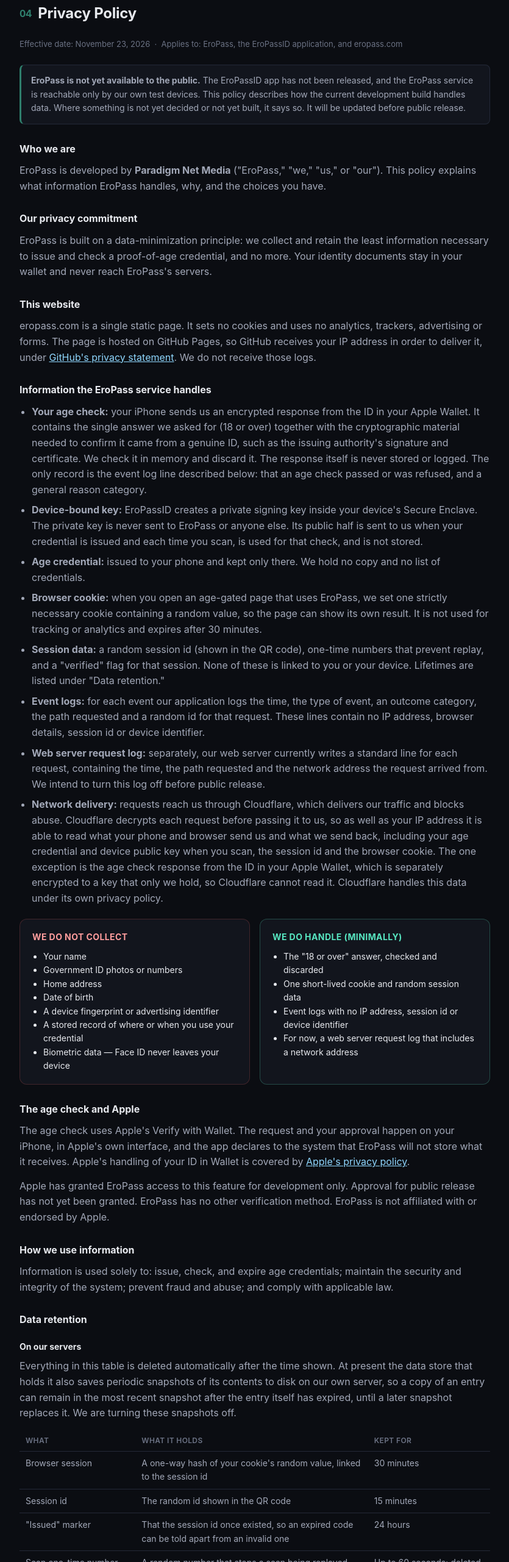
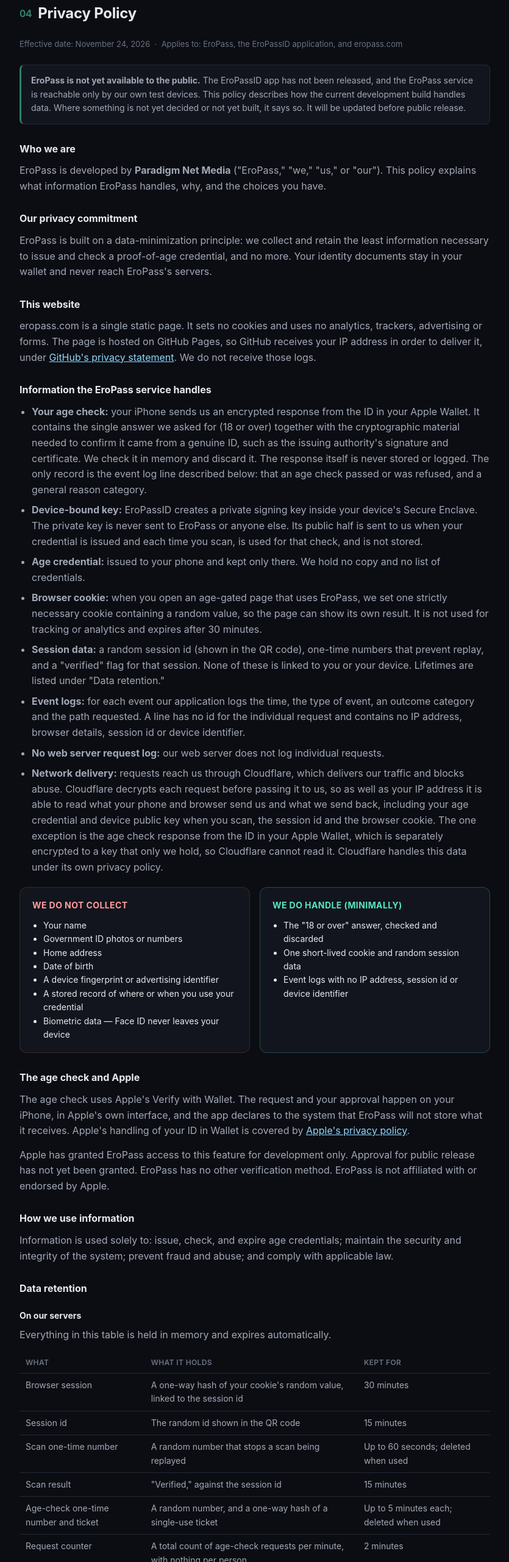
Before and after one commit to onthetelly/eropass-site, a plain HTML site: page index.html in a window 1280 px wide. Shown: the part 2179-4741 px from the top of the page at 61% size, without its empty margins (222-1057 px from the left). Drawn offline with Linux system fonts and the light colour scheme.

Commit message:
Privacy policy: request log off, data held in memory, no 24-hour marker (effective 2026-11-24)

```diff
--- a/index.html
+++ b/index.html
@@ -294,7 +294,7 @@
 
   <section id="privacy-policy">
     <h2><span class="num">04</span> Privacy Policy</h2>
-    <p class="meta">Effective date: November 23, 2026 &nbsp;·&nbsp; Applies to: EroPass, the EroPassID application, and eropass.com</p>
+    <p class="meta">Effective date: November 24, 2026 &nbsp;·&nbsp; Applies to: EroPass, the EroPassID application, and eropass.com</p>
 
     <div class="note"><strong>EroPass is not yet available to the public.</strong> The EroPassID app has not been released, and the EroPass service is reachable only by our own test devices. This policy describes how the current development build handles data. Where something is not yet decided or not yet built, it says so. It will be updated before public release.</div>
 
@@ -314,8 +314,8 @@
       <li><strong>Age credential:</strong> issued to your phone and kept only there. We hold no copy and no list of credentials.</li>
       <li><strong>Browser cookie:</strong> when you open an age-gated page that uses EroPass, we set one strictly necessary cookie containing a random value, so the page can show its own result. It is not used for tracking or analytics and expires after 30 minutes.</li>
       <li><strong>Session data:</strong> a random session id (shown in the QR code), one-time numbers that prevent replay, and a "verified" flag for that session. None of these is linked to you or your device. Lifetimes are listed under "Data retention."</li>
-      <li><strong>Event logs:</strong> for each event our application logs the time, the type of event, an outcome category, the path requested and a random id for that request. These lines contain no IP address, browser details, session id or device identifier.</li>
-      <li><strong>Web server request log:</strong> separately, our web server currently writes a standard line for each request, containing the time, the path requested and the network address the request arrived from. We intend to turn this log off before public release.</li>
+      <li><strong>Event logs:</strong> for each event our application logs the time, the type of event, an outcome category and the path requested. A line has no id for the individual request and contains no IP address, browser details, session id or device identifier.</li>
+      <li><strong>No web server request log:</strong> our web server does not log individual requests.</li>
       <li><strong>Network delivery:</strong> requests reach us through Cloudflare, which delivers our traffic and blocks abuse. Cloudflare decrypts each request before passing it to us, so as well as your IP address it is able to read what your phone and browser send us and what we send back, including your age credential and device public key when you scan, the session id and the browser cookie. The one exception is the age check response from the ID in your Apple Wallet, which is separately encrypted to a key that only we hold, so Cloudflare cannot read it. Cloudflare handles this data under its own privacy policy.</li>
     </ul>
 
@@ -338,7 +338,6 @@
           <li>The "18 or over" answer, checked and discarded</li>
           <li>One short-lived cookie and random session data</li>
           <li>Event logs with no IP address, session id or device identifier</li>
-          <li>For now, a web server request log that includes a network address</li>
         </ul>
       </div>
     </div>
@@ -352,12 +351,11 @@
 
     <h3>Data retention</h3>
     <h4>On our servers</h4>
-    <p>Everything in this table is deleted automatically after the time shown. At present the data store that holds it also saves periodic snapshots of its contents to disk on our own server, so a copy of an entry can remain in the most recent snapshot after the entry itself has expired, until a later snapshot replaces it. We are turning these snapshots off.</p>
+    <p>Everything in this table is held in memory and expires automatically.</p>
     <table class="keep">
       <tr><th>What</th><th>What it holds</th><th>Kept for</th></tr>
       <tr><td>Browser session</td><td>A one-way hash of your cookie's random value, linked to the session id</td><td>30 minutes</td></tr>
       <tr><td>Session id</td><td>The random id shown in the QR code</td><td>15 minutes</td></tr>
-      <tr><td>"Issued" marker</td><td>That the session id once existed, so an expired code can be told apart from an invalid one</td><td>24 hours</td></tr>
       <tr><td>Scan one-time number</td><td>A random number that stops a scan being replayed</td><td>Up to 60 seconds; deleted when used</td></tr>
       <tr><td>Scan result</td><td>"Verified," against the session id</td><td>15 minutes</td></tr>
       <tr><td>Age-check one-time number and ticket</td><td>A random number, and a one-way hash of a single-use ticket</td><td>Up to 5 minutes each; deleted when used</td></tr>
@@ -366,7 +364,7 @@
     <ul class="plain">
       <li><strong>Your age check response</strong> is checked in memory and never stored or logged. Only its outcome is recorded, as an event log line.</li>
       <li><strong>Your age credential</strong> is not kept by us. We hold no copy, no list of credentials and no record of the device it went to.</li>
-      <li><strong>Logs</strong> (the event log and the web server request log) are kept on our own server. No fixed retention period has been set for them during development. One will be stated here before public release.</li>
+      <li><strong>The event log</strong> is kept on our own server. No fixed retention period has been set for it during development. One will be stated here before public release.</li>
     </ul>
     <h4>On your device</h4>
     <ul class="plain">
@@ -381,7 +379,7 @@
     <p>We do not sell personal data. A page that uses EroPass receives only "verified" or "not verified." We may disclose limited information if required to comply with applicable law, regulation, or legal process; because of how EroPass is built, we hold very little that could be disclosed.</p>
 
     <h3>Children's privacy</h3>
-    <p>EroPass is not directed at children, and its entire purpose is to help prevent access to age-restricted content by people who are underage. We do not knowingly collect personal information from children. If an age check does not confirm that the person is 18 or over, no credential is issued and the response is discarded. What we keep from that attempt is one event log line: the time, that an age check was refused, and a general reason category (for example, that the answer was not "18 or over"). That line contains no IP address, session id or device identifier. As with every request at present, the web server request log described above also records the request.</p>
+    <p>EroPass is not directed at children, and its entire purpose is to help prevent access to age-restricted content by people who are underage. We do not knowingly collect personal information from children. If an age check does not confirm that the person is 18 or over, no credential is issued and the response is discarded. What we keep from that attempt is one event log line: the time, that an age check was refused, and a general reason category (for example, that the answer was not "18 or over"). That line contains no IP address, session id or device identifier.</p>
 
     <h3>Your rights</h3>
     <p>Depending on where you live, you may have rights to access, correct, or request deletion of personal information we hold about you. Because EroPass keeps no account, no identity data and no lasting record of your age check, there is usually nothing on our servers that can be tied to you. To ask a question or exercise these rights, contact us using the details below.</p>
```
